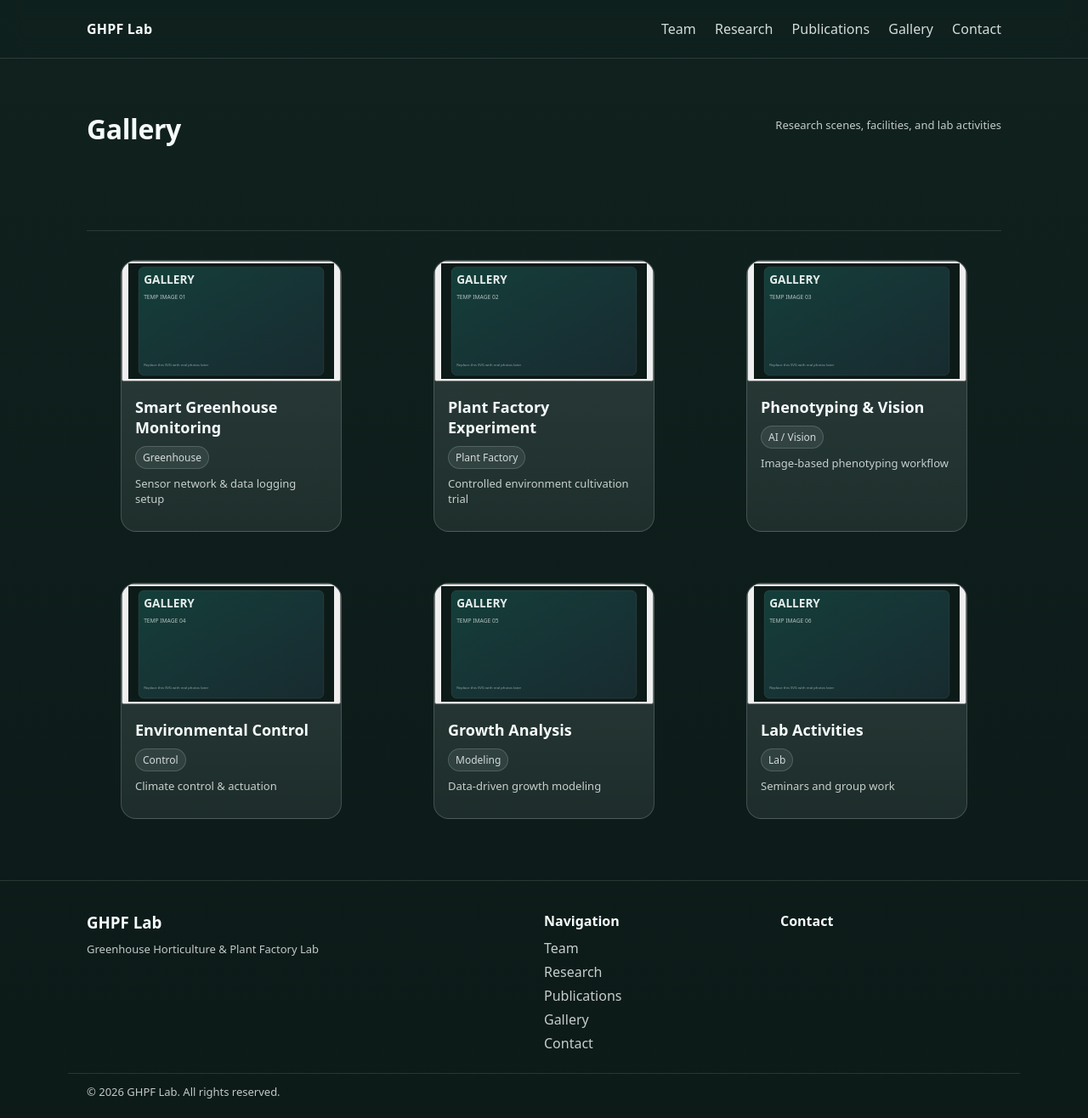
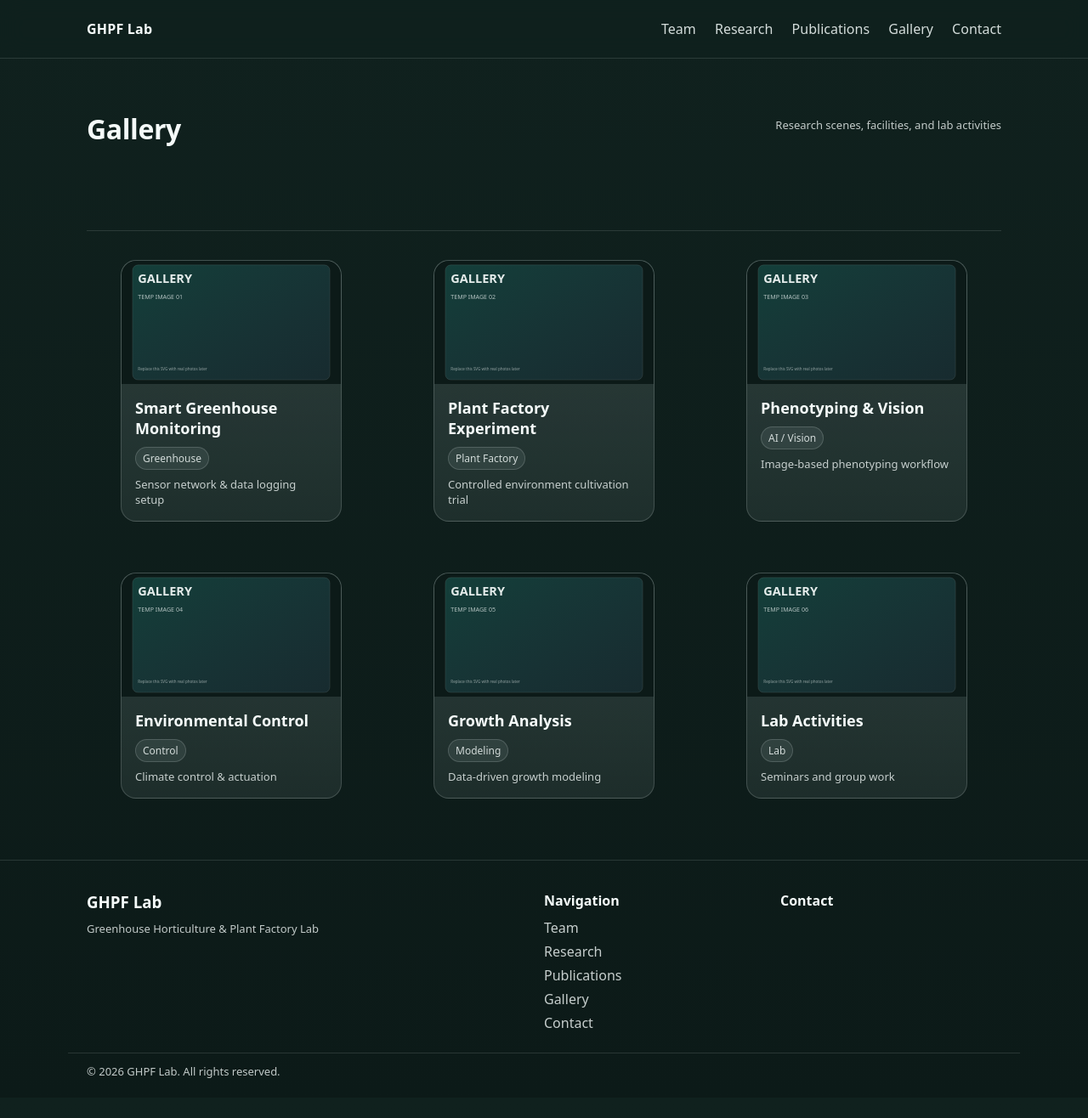
Before and after one commit to evergreendasol/Trial-2-lab-web, a Jekyll site: the page built from gallery.md, in a window 1280 px wide and 1316 px high. Shown: the whole window at 85% size. Built offline with Jekyll 4.4.1, drawn with Linux system fonts in a browser that asks for light colours.

Commit message:
Fix gallery 3-col grid and modal layout

```diff
--- a/assets/css/site.css
+++ b/assets/css/site.css
@@ -263,3 +263,94 @@ h1{
 .gallery-sub{
   margin-top:8px;
 }
+
+ㅋㅋㅋㅋ 오케이… 이건 “그리드 망함”이 아니라 모달(dialog) 스타일을 날려버려서 모달이 ‘그냥 페이지 위에 큰 박스’로 떠버린 상태예요.
+지금 스샷은 이미지 눌렀을 때 뜨는 모달이 제대로 덮지 못하고(백드롭 없음), 크기 제한도 없어서 화면을 덮어쓴 거고요.
+
+✅ 해결은 간단: 그리드는 우리가 준 3열 고정 유지하고, 모달 CSS만 다시 살려서 ‘정상 팝업’처럼 만들면 끝.
+
+아래를 그대로 하세요.
+
+1) assets/css/site.css 맨 아래에 “추가로” 붙여넣기 (삭제 말고 추가!)
+
+(지금 뭐가 들어있든, 맨 아래에 붙이면 이게 최종으로 이깁니다)
+
+/* ===== GALLERY: 3 columns + modal fix (append at end) ===== */
+
+/* 3열 고정 */
+.gallery-grid{
+  display:grid;
+  grid-template-columns: repeat(3, minmax(0, 1fr));
+  gap:28px;
+}
+
+@media (max-width:1000px){
+  .gallery-grid{ grid-template-columns: repeat(2, 1fr); }
+}
+@media (max-width:600px){
+  .gallery-grid{ grid-template-columns: 1fr; }
+}
+
+/* 카드 안쪽 패딩(기존 .card padding 때문에 이미지가 찌그러질 수 있어서 제거) */
+.gallery-card{
+  padding:0 !important;       /* 핵심 */
+  overflow:hidden;
+  border-radius:18px;
+}
+
+/* 썸네일 */
+.gallery-btn{
+  display:block;
+  width:100%;
+  padding:0;
+  border:0;
+  background:transparent;
+  cursor:pointer;
+}
+
+.gallery-img{
+  width:100%;
+  aspect-ratio:16/9;
+  object-fit:cover;
+  display:block;
+}
+
+/* 캡션 */
+.gallery-cap{ padding:16px; }
+.gallery-title{ font-size:18px; margin:0; }
+.gallery-sub{ margin:8px 0 0; }
+
+
+/* ===== MODAL (dialog) 정상화 ===== */
+.gallery-modal{
+  border:none;
+  padding:0;
+  background:transparent;
+}
+
+/* 백드롭 다시 살리기 */
+.gallery-modal::backdrop{
+  background: rgba(0,0,0,.55);
+  backdrop-filter: blur(6px);
+}
+
+/* 모달 박스 */
+.gallery-modal__inner{
+  width: min(980px, calc(100vw - 32px));
+  margin: 8vh auto 0;
+  padding: 18px;
+}
+
+/* 모달 이미지: 화면을 넘지 않게 제한 */
+.gallery-modal__imgwrap{
+  border-radius:16px;
+  overflow:hidden;
+  border:1px solid rgba(245,251,250,.14);
+}
+
+.gallery-modal__imgwrap img{
+  width:100%;
+  max-height: 70vh;        /* 핵심: 화면 넘침 방지 */
+  object-fit: contain;     /* cover 말고 contain */
+  display:block;
+}
```
